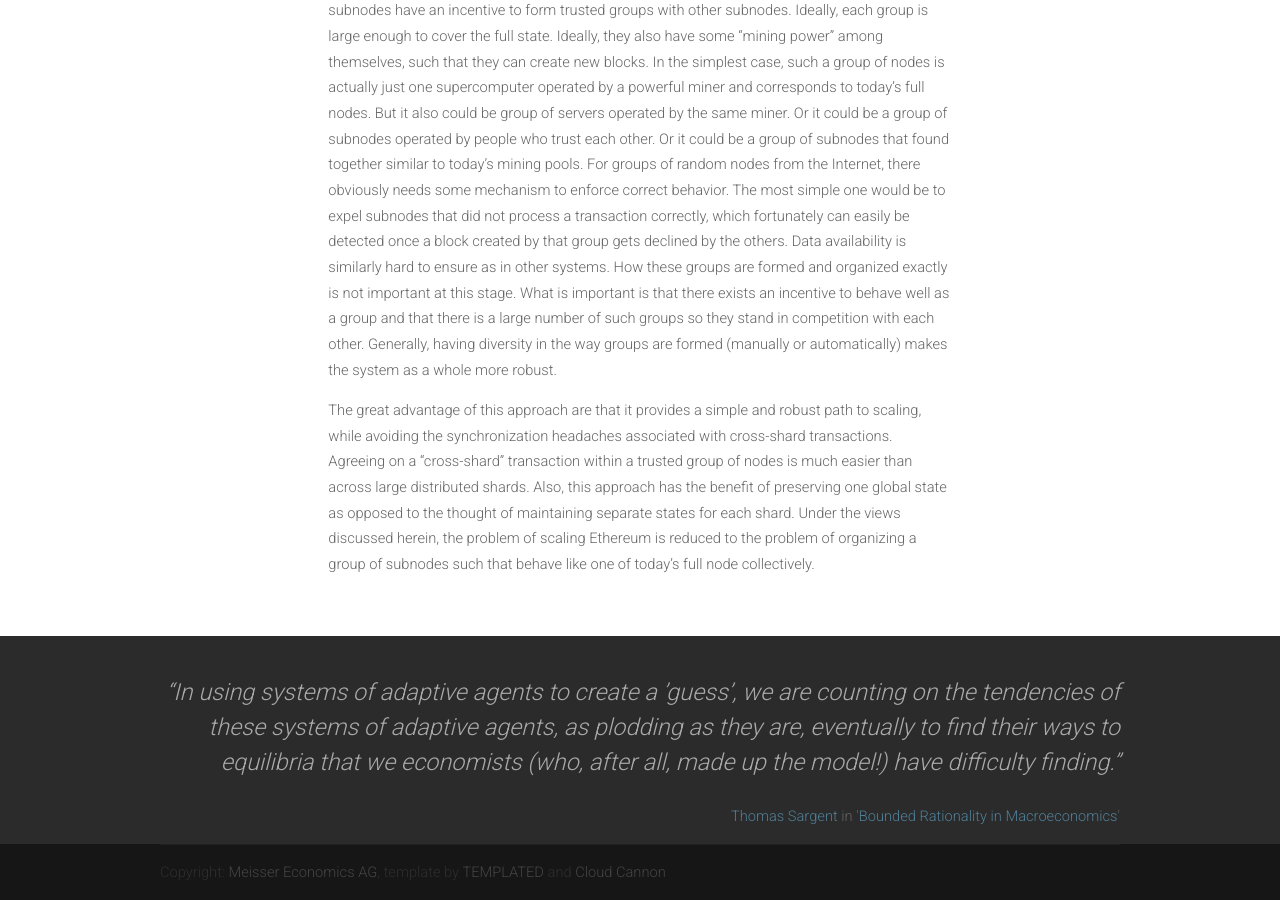
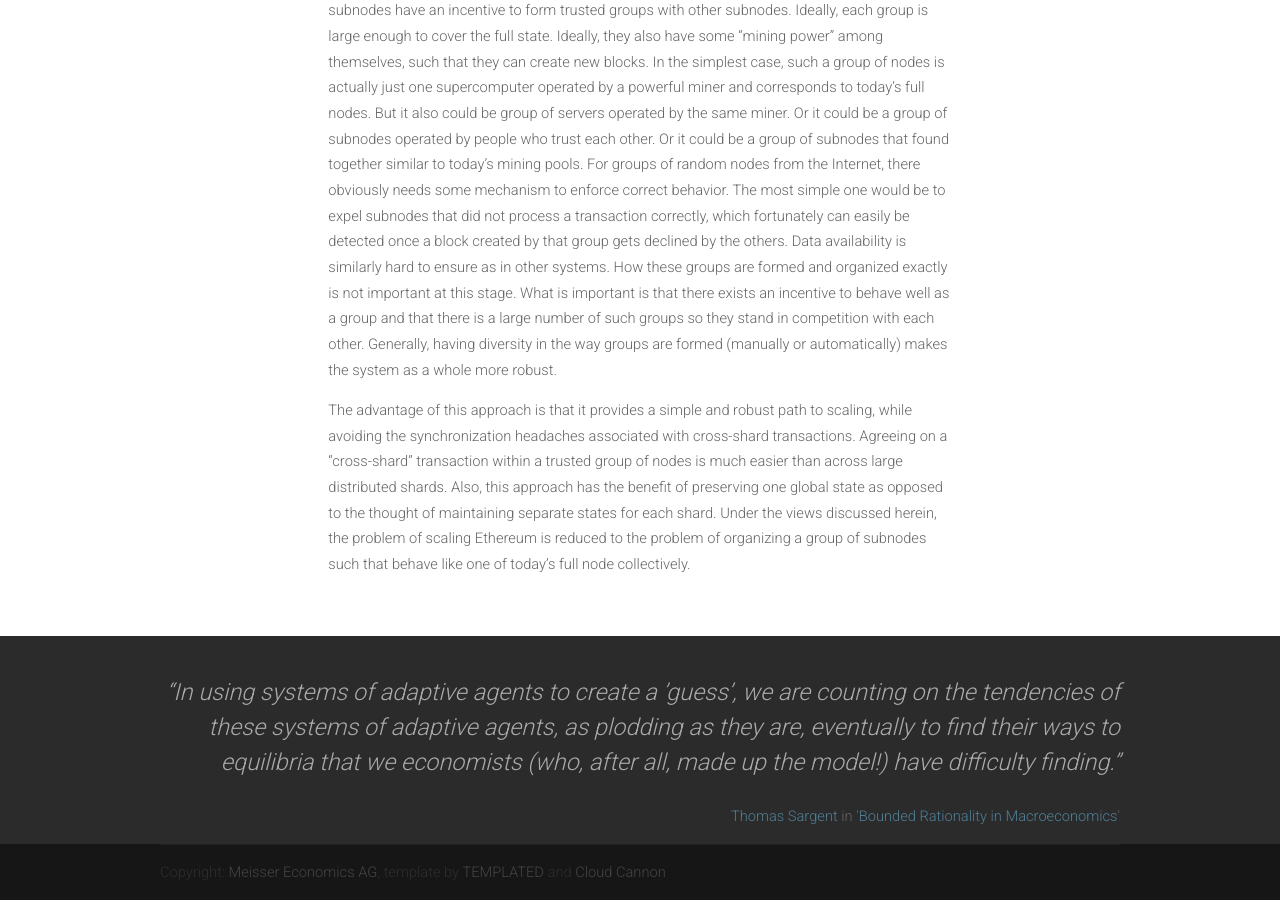
Before and after one commit to meisserecon/www, a Jekyll site: the page built from _posts/2016-11-29-Sharding.md, in a window 1280 px wide and 900 px high, scrolled down 1504 px. Built offline with Jekyll 4.4.1, drawn with Linux system fonts in a browser that asks for light colours; nearby versions of some CDN libraries.

Commit message:
Update 2016-11-29-Sharding.md

```diff
--- a/_posts/2016-11-29-Sharding.md
+++ b/_posts/2016-11-29-Sharding.md
@@ -11,4 +11,4 @@ Subnodes: One of the great advantages of Ethereum in comparison to other cryptoc
 
 Block creation: In order to reliably validate old blocks and forge new blocks of transactions, subnodes have an incentive to form trusted groups with other subnodes. Ideally, each group is large enough to cover the full state. Ideally, they also have some “mining power” among themselves, such that they can create new blocks. In the simplest case, such a group of nodes is actually just one supercomputer operated by a powerful miner and corresponds to today’s full nodes. But it also could be group of servers operated by the same miner. Or it could be a group of subnodes operated by people who trust each other. Or it could be a group of subnodes that found together similar to today’s mining pools. For groups of random nodes from the Internet, there obviously needs some mechanism to enforce correct behavior. The most simple one would be to expel subnodes that did not process a transaction correctly, which fortunately can easily be detected once a block created by that group gets declined by the others. Data availability is similarly hard to ensure as in other systems. How these groups are formed and organized exactly is not important at this stage. What is important is that there exists an incentive to behave well as a group and that there is a large number of such groups so they stand in competition with each other. Generally, having diversity in the way groups are formed (manually or automatically) makes the system as a whole more robust.
 
-The great advantage of this approach are that it provides a simple and robust path to scaling, while avoiding the synchronization headaches associated with cross-shard transactions. Agreeing on a “cross-shard” transaction within a trusted group of nodes is much easier than across large distributed shards. Also, this approach has the benefit of preserving one global state as opposed to the thought of maintaining separate states for each shard. Under the views discussed herein, the problem of scaling Ethereum is reduced to the problem of organizing a group of subnodes such that behave like one of today’s full node collectively.
+The advantage of this approach is that it provides a simple and robust path to scaling, while avoiding the synchronization headaches associated with cross-shard transactions. Agreeing on a “cross-shard” transaction within a trusted group of nodes is much easier than across large distributed shards. Also, this approach has the benefit of preserving one global state as opposed to the thought of maintaining separate states for each shard. Under the views discussed herein, the problem of scaling Ethereum is reduced to the problem of organizing a group of subnodes such that behave like one of today’s full node collectively.
```
